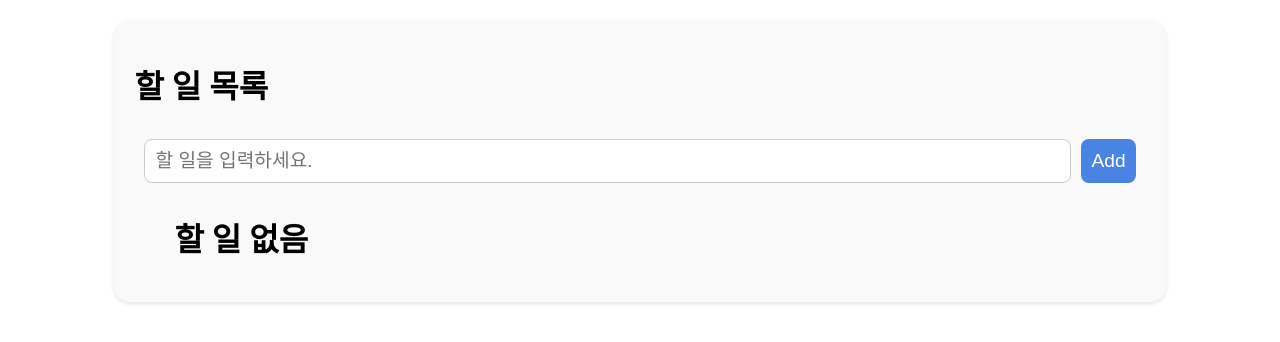
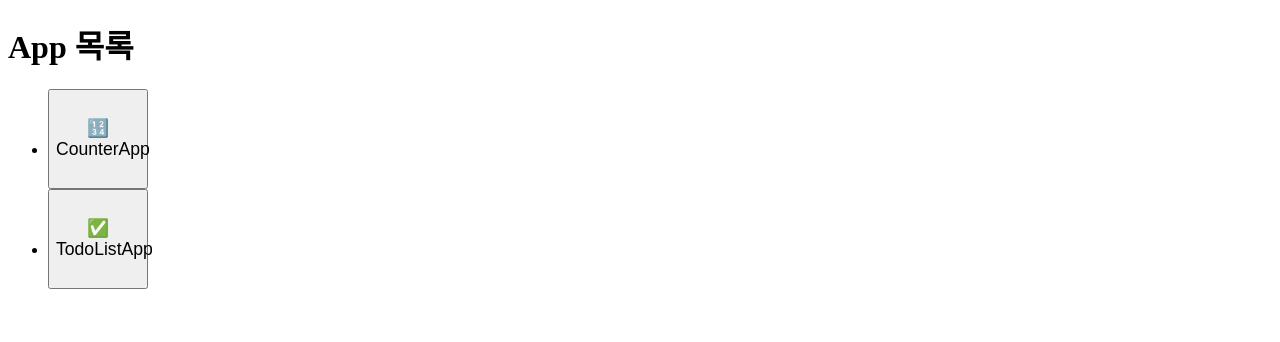
Before and after one commit to rlagydlf/Programming_3202, a React (Vite) app: page / in a window 1280 px wide. Shown: the top 342 px of the page. Built offline with nearby package versions, Linux system fonts and the light colour scheme.

Commit message:
HomeApp style={{}}

```diff
--- a/src/CounterApp.jsx
+++ b/src/CounterApp.jsx
@@ -8,7 +8,7 @@ function CounterApp() {
 
   //count : 이전 또는 현재 값. setCount() : count 값을 변경하는 함수, 반드시 이걸 거쳐야 함
   const [count, setCount] = useState(0)
-  function plusMax10() {
+  function plusMax10(count) {
    setCount((count) => {
     if (count +1 >= 10) return 10;
         return count + 1;
@@ -34,7 +34,7 @@ function CounterApp() {
       })
       }>+(최대10까지)</button>
       <button onClick={() => setCount(0)}>Reset</button>
-      <button onClick={() => setCount((count) => plusMax10())}>+(최대10까지)</button>
+      <button onClick={() => setCount((count) => plusMax10(count))}>+(최대10까지)</button>
       {/* <button onClick={() => setCount((count) => count +1 >= 10 ? 10 : count + 1)}>+(최대10까지)</button> */}
 
       {/* <button onClick={setCount(0)}>Reset</button>
--- /dev/null
+++ b/src/HomeApp.jsx
@@ -0,0 +1,39 @@
+import {useState} from 'react';
+import CounterApp from './CounterApp.jsx';
+import TodoListApp from './TodoListApp.jsx';
+
+function ButtonPageApp({ setPage }) {
+    return (
+        <>
+            <h1>App 목록</h1>
+            <ul>
+                <li><button onClick={() => setPage('counterapp')} style={{width:"100px", height:"100px", fontSize:"1.1rem"}}>🔢<br />CounterApp</button></li>
+                <li><button onClick={() => setPage('todolistapp')} style={{width:"100px", height:"100px", fontSize:"1.1rem"}}>✅<br />TodoListApp</button></li>
+            </ul>
+        </>
+    );
+}
+
+export default function HomeApp() {
+    const [page, setPage] = useState('home');
+
+    return (
+        <>
+            {/* page가 home이면 <ButtonPageApp /> */}
+                {page === 'home' && <ButtonPageApp setPage={setPage} />}
+
+            {/* page가 home이 아니면, home으로 가는 버튼 만들자 */}
+            {page !== 'home' && (
+                <button onClick={() => setPage('home')}
+                    style={{position:"fixed", left:"10px",bottom:"10px", fontSize:"1.1rem", cursor:"pointer", borderRadius:"8px", padding:"6px", backgroundColor:"#eee", border:"none"}}>
+                    🏠hooooome
+                </button>
+            )}
+
+            {/* page가 counterapp이면 <CounterApp /> */}
+                {page === 'counterapp' && <CounterApp />}
+            {/* page가 todolistapp이면 <TodoListApp /> */}
+                {page === 'todolistapp' && <TodoListApp />}
+        </>
+    )
+}
--- a/src/TodoListApp.jsx
+++ b/src/TodoListApp.jsx
@@ -1,60 +1,78 @@
-import { useState } from 'react';
-import './TodoListApp.css';
-import Button from './components/Button.jsx';
-import Checkbox from './components/Checkbox.jsx';
-import TodoItemEmpty from './components/TodoItemEmpty.jsx';
-import TodoHeader from './components/TodoHeader.jsx';
-import TodoAdder from './components/TodoAdder.jsx';
-import TodoItem from './components/TodoItem.jsx';
-import TodoList from './components/TodoList.jsx';
+import { useState, useEffect } from 'react'
+import "./TodoListApp.css"
+import Button from "./components/Button.jsx"
+import Checkbox from "./components/Checkbox.jsx"
+import TodoItemEmpty from "./components/TodoItemEmpty.jsx"
+import TodoHeader from "./components/TodoHeader.jsx"
+import TodoAdder from "./components/TodoAdder.jsx"
+import TodoItem from "./components/TodoItem.jsx"
+import TodoList from "./components/TodoList.jsx"
 
-class Todo{
-  constructor(id, text, isCompleted){
+class Todo {
+  constructor(id, text, isCompleted) {
     this.id = id;
     this.text = text;
     this.isCompleted = isCompleted;
-
   }
 }
+const TODOS_STORAGE_KEY = "todos";  //LocalStorage 용 key
 
 function TodoListApp() {
-  const [todos, setTodos] = useState([]);
-  function addTodo(text){
-    //이전 todos에 newTodo 만들어서 추가하자 -> 그것을 setTodos() 하자
-    setTodos((todos)=>[...todos,
-       new Todo(Date.now(),
-       text, false)]);
+  const initTodos = () => {
+    //localStorage에서 가져오자
+    const savedTodos = localStorage.getItem(TODOS_STORAGE_KEY);
+    //값이 없으면 []
+    //값이 있으면 todos의 초기값 대입하자
+    return (!savedTodos) ? [] : JSON.parse(savedTodos); //string -> JSON 객체 또는 리스트
+  }
+  const [todos, setTodos] = useState(initTodos);
+  //todos 변경 시, LocalStorage에 todos 저장하자
+  useEffect(() => {
+    localStorage.setItem(TODOS_STORAGE_KEY, JSON.stringify(todos)); //JSON 객체 또는 리스트 -> string
+  }, [todos]);
 
 
+  function addTodo(text) {
+    //이전 todos에 newTodo 만들어서 추가하자 -> 그것을 setTodos() 하자
+    setTodos((todos) => [
+      ...todos,     //todos에 있는 item을 다 꺼내서 새로운 리스트에 하나씩 넣자
+      new Todo(
+        Date.now(), //id: 고유 ID 시간을 이용. == new Date().getTime()
+        text,       //text: 할 일 내용
+        false       //isCompleted: 할 일의 완료 여부. 초기값은 false
+      )
+    ]);
   }
-  function toggleTodo(id){
-    setTodos((todos)=>
-      todos.map((todo)=>
-        todo.id === id ? {...todo, isCompleted : !todo.isCompleted} : todo
+  function toggleTodo(id) {
+    setTodos((todos) =>
+      // todos에서 하나씩 꺼내서, todo, 꺼낸 todo의 id와 id 가 같다면,
+      // 새 객체 만들어서 todo 값 복사, 속성 수정
+      todos.map((todo) =>
+        todo.id === id ? { ...todo, isCompleted: !todo.isCompleted } : todo
       )
-    );
+    )
   }
-  function deleteTodo(id){
-    setTodos((todos)=>
-      todos.filter((todo)=>
-        todo.id !== id)
-    );
+  function deleteTodo(id) {
+    // todos를 하나씩 꺼내어 todo, todo.id === id
+    setTodos((todos) =>
+      todos.filter((todo) => todo.id !== id)
+    )
   }
-  function editTodo(id, newText){
-    setTodos((todos)=>
-      todos.map((todo)=>
-        todo.id === id ? {...todo, text: newText} : todo
+  function editTodo(id, newText) {
+    //todos 하나씩 꺼내어 todo. id가 같으면 text: newText
+    setTodos((todos) =>
+      todos.map((todo) =>
+        todo.id === id ? { ...todo, text: newText } : todo
       )
-    );
+    )
   }
   return (
     <div className="todo">
       <TodoHeader />
       <TodoAdder addTodo={addTodo} />
-      <TodoList todos={todos} toggleTodo={toggleTodo} deleteTodo={deleteTodo} editTodo={editTodo} />
+      <TodoList todos={todos} toggleTodo={toggleTodo} deleteTodo={deleteTodo} editTodo={editTodo}/>
     </div>
   )
 }
 
-//자바스크립트에는 for가 있어서 for가 아닌 htmlFor를 사용한다.
-export default TodoListApp;
+export default TodoListApp
--- a/src/components/TodoHeader.jsx
+++ b/src/components/TodoHeader.jsx
@@ -1,7 +1,7 @@
 export default function TodoHeader(){
     return(
         <header className="todo__header">
-            <h1 className="todo__title">할 일 목록</h1>
+            <h1 className="todo__title">ToDo ToDo</h1>
         </header>
     )
 }
--- a/src/main.jsx
+++ b/src/main.jsx
@@ -1,11 +1,12 @@
 import { StrictMode } from 'react'
 import { createRoot } from 'react-dom/client'
+import HomeApp from './HomeApp.jsx'
 // import './index.css'
 // import CounterApp from './CounterApp.jsx'
 import TodoListApp from './TodoListApp.jsx'
 
 createRoot(document.getElementById('root')).render(
   <StrictMode>
-    <TodoListApp />
+    <HomeApp />
   </StrictMode>,
 )
```
Also changed, not shown: 1 other file (tests, documents, lock files or other folders).
